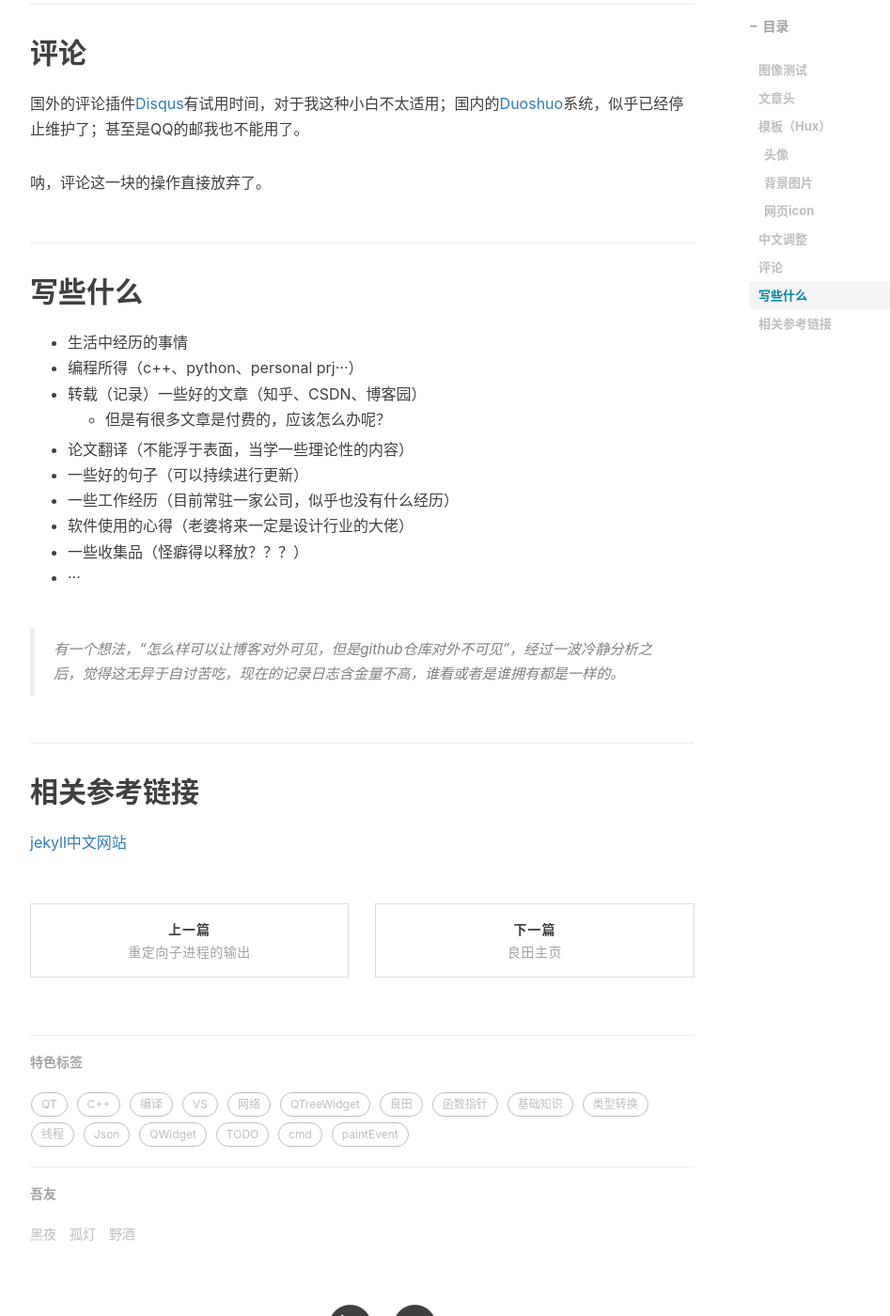
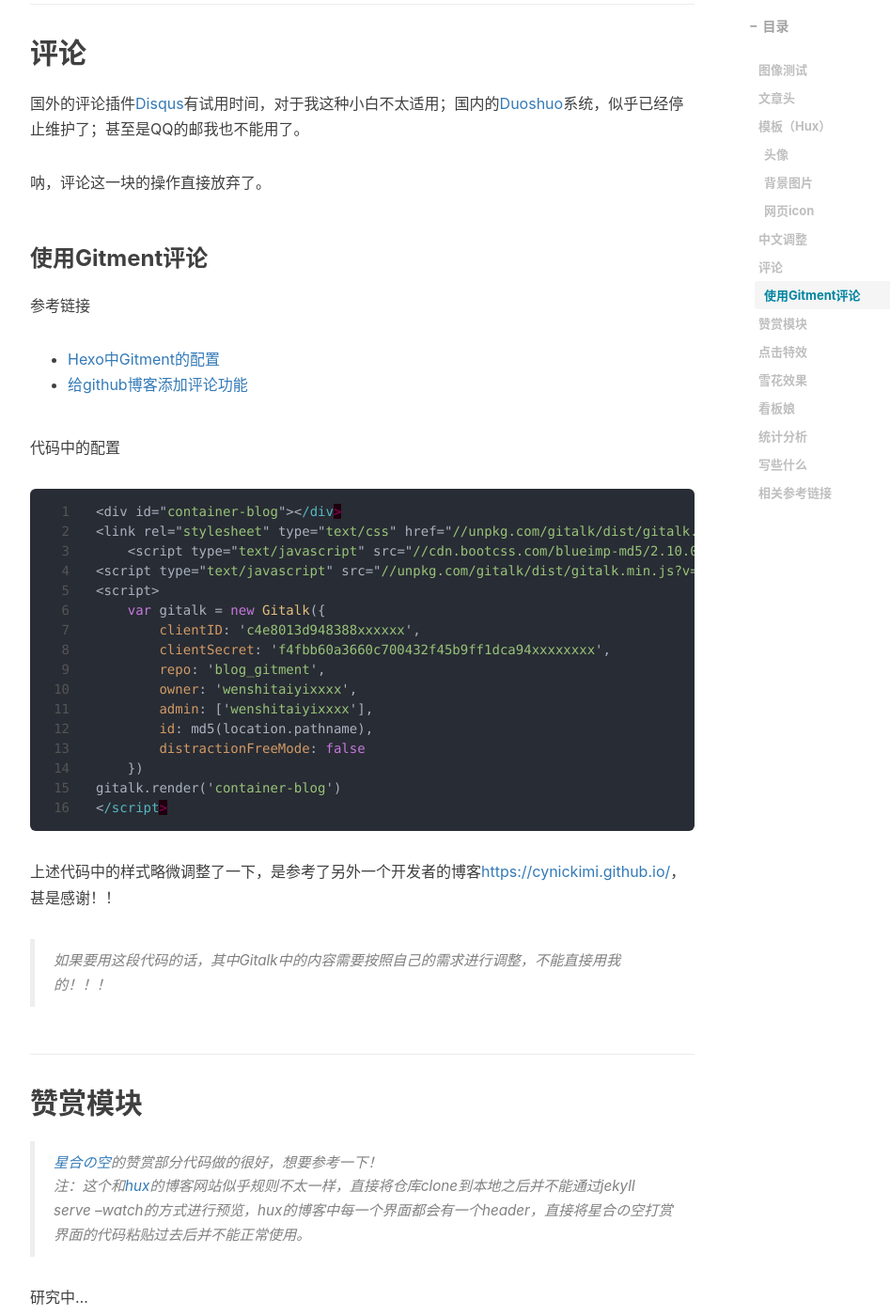
Before and after one commit to wenshitaiyi/wenshitaiyi.github.io, a Jekyll site: the page built from _posts/2023-11-03-blog-init-test.md, in a window 1280 px wide and 1400 px high, scrolled down 3834 px. Shown: the whole window at 94% size, without its empty margins (233-1180 px from the left). Built offline with Jekyll 4.4.1, drawn with Linux system fonts in a browser that asks for light colours; nearby versions of some CDN libraries; comment, search, counter and statistics services are not loaded; some of the changed text lies outside the part shown.

Commit message:
内容调整
1、安卓端网页名称
2、增加文章

````diff
--- a/_posts/2023-11-03-blog-init-test.md
+++ b/_posts/2023-11-03-blog-init-test.md
@@ -113,6 +113,110 @@
 
 呐，评论这一块的操作直接放弃了。
 
+### 使用Gitment评论
+
+参考链接
+
+- [Hexo中Gitment的配置](https://xoyolucas.github.io/2019/10/21/Hexo%E4%B8%ADgitment%E7%9A%84%E9%85%8D%E7%BD%AE/)
+- [给github博客添加评论功能](https://zzqcn.github.io/design/rest/add_comment.html)
+
+代码中的配置
+
+```js
+<div id="container-blog"></div>
+<link rel="stylesheet" type="text/css" href="//unpkg.com/gitalk/dist/gitalk.css?v=0.0.0">
+    <script type="text/javascript" src="//cdn.bootcss.com/blueimp-md5/2.10.0/js/md5.js?v=0.0.0"></script>
+<script type="text/javascript" src="//unpkg.com/gitalk/dist/gitalk.min.js?v=0.0.0"></script>
+<script>
+    var gitalk = new Gitalk({
+        clientID: 'c4e8013d948388xxxxxx',
+        clientSecret: 'f4fbb60a3660c700432f45b9ff1dca94xxxxxxxx',
+        repo: 'blog_gitment',
+        owner: 'wenshitaiyixxxx',
+        admin: ['wenshitaiyixxxx'],
+        id: md5(location.pathname),
+        distractionFreeMode: false
+    })
+gitalk.render('container-blog')
+</script>
+```
+
+上述代码中的样式略微调整了一下，是参考了另外一个开发者的博客[https://cynickimi.github.io/](https://cynickimi.github.io/)，甚是感谢！！
+
+> 如果要用这段代码的话，其中Gitalk中的内容需要按照自己的需求进行调整，不能直接用我的！！！
+
+## 赞赏模块
+
+> [星合の空](https://wu-kan.cn/)的赞赏部分代码做的很好，想要参考一下！
+>
+> 注：这个和[hux](https://huxpro.github.io)的博客网站似乎规则不太一样，直接将仓库clone到本地之后并不能通过jekyll serve --watch的方式进行预览，hux的博客中每一个界面都会有一个header，直接将星合の空打赏界面的代码粘贴过去后并不能正常使用。
+
+研究中...
+
+界面中的header具体有什么作用？是否可以将其中的侧边栏单独去掉？
+
+## 点击特效
+
+```js
+<script type="text/javascript">
+/* 鼠标特效 */
+var a_idx = 0;
+jQuery(document).ready(function($) {
+    $("body").click(function(e) {
+        var a = new Array("❤富强❤","❤民主❤","❤文明❤","❤和谐❤","❤自由❤","❤平等❤","❤公正❤","❤法治❤","❤爱国❤","❤敬业❤","❤诚信❤","❤友善❤");
+        var $i = $("<span></span>").text(a[a_idx]);
+        a_idx = (a_idx + 1) % a.length;
+        var x = e.pageX,
+        y = e.pageY;
+        $i.css({
+            "z-index": 999999999999999999999999999999999999999999999999999999999999999999999,
+            "top": y - 20,
+            "left": x,
+            "position": "absolute",
+            "font-weight": "bold",
+            "color": "rgb("+~~(255*Math.random())+","+~~(255*Math.random())+","+~~(255*Math.random())+")"
+        });
+        $("body").append($i);
+        $i.animate({
+            "top": y - 180,
+            "opacity": 0
+        },
+        1500,
+        function() {
+            $i.remove();
+        });
+    });
+});
+</script>
+```
+
+## 雪花效果
+
+```js
+
+<!-- 背景动画 -->
+<script>
+(function($){$.fn.snow=function(options){var $flake=$('<div id="flake" />').css({'position':'absolute','top':'-50px'}).html('&#10052;'),documentHeight=$(document).height(),documentWidth=$(document).width(),defaults={minSize:10,maxSize:20,newOn:500,flakeColor:"#FFFFFF"},options=$.extend({},defaults,options);var interval=setInterval(function(){var startPositionLeft=Math.random()*documentWidth-100,startOpacity=0.5+Math.random(),sizeFlake=options.minSize+Math.random()*options.maxSize,endPositionTop=documentHeight-40,endPositionLeft=startPositionLeft-100+Math.random()*200,durationFall=documentHeight*10+Math.random()*5000;$flake.clone().appendTo('body').css({left:startPositionLeft,opacity:startOpacity,'font-size':sizeFlake,color:options.flakeColor}).animate({top:endPositionTop,left:endPositionLeft,opacity:0.2},durationFall,'linear',function(){$(this).remove()});},options.newOn);};})(jQuery);
+$.fn.snow({ minSize: 5, maxSize: 50, newOn: 1000, flakeColor: '#aaa' });
+</script>
+```
+
+使用VPN的时候这个雪花特效请求的js也是可以访问到的
+
+这些效果真是神奇，只需要添加一段脚本就可以有效果
+
+## 看板娘
+
+这个人的主页上有：[ 一杯清酒邀明月](https://www.cnblogs.com/ybqjymy/)
+
+使用这个的时候会下载关于看板娘的资源，目前还没能成功的添加上
+
+## 统计分析
+
+谷歌的统计分析：footer.html中有使用`ga_track_id`的位置，是在这里进行的设置。
+
+后续还需要添加百度的分析模块
+
 ## 写些什么
 
 - 生活中经历的事情
--- a/package.json
+++ b/package.json
@@ -1,7 +1,7 @@
 {
-    "name": "hux-blog",
-    "title": "Hux Blog",
-    "author": "Hux <huxpro@gmail.com>",
+    "name": "种地日志",
+    "title": "雯饰太一的博客",
+    "author": "雯饰太一 <wenshitaiyi@gmail.com>",
     "version": "1.8.2",
     "homepage": "http://huxpro.github.io",
     "repository": {
````
Also changed, not shown: _posts/2023-11-05-文档辅助创建工具.md (+15 -0 lines), _posts/ai/2023-12-02-whisper.cpp在Win环境下的编译.md (added, +384 -0 lines), _posts/collect/2023-11-05-collect-web.md (+4 -0 lines), _posts/cpp/2024-01-03-string跨dll调用问题.md (added, +24 -0 lines).
